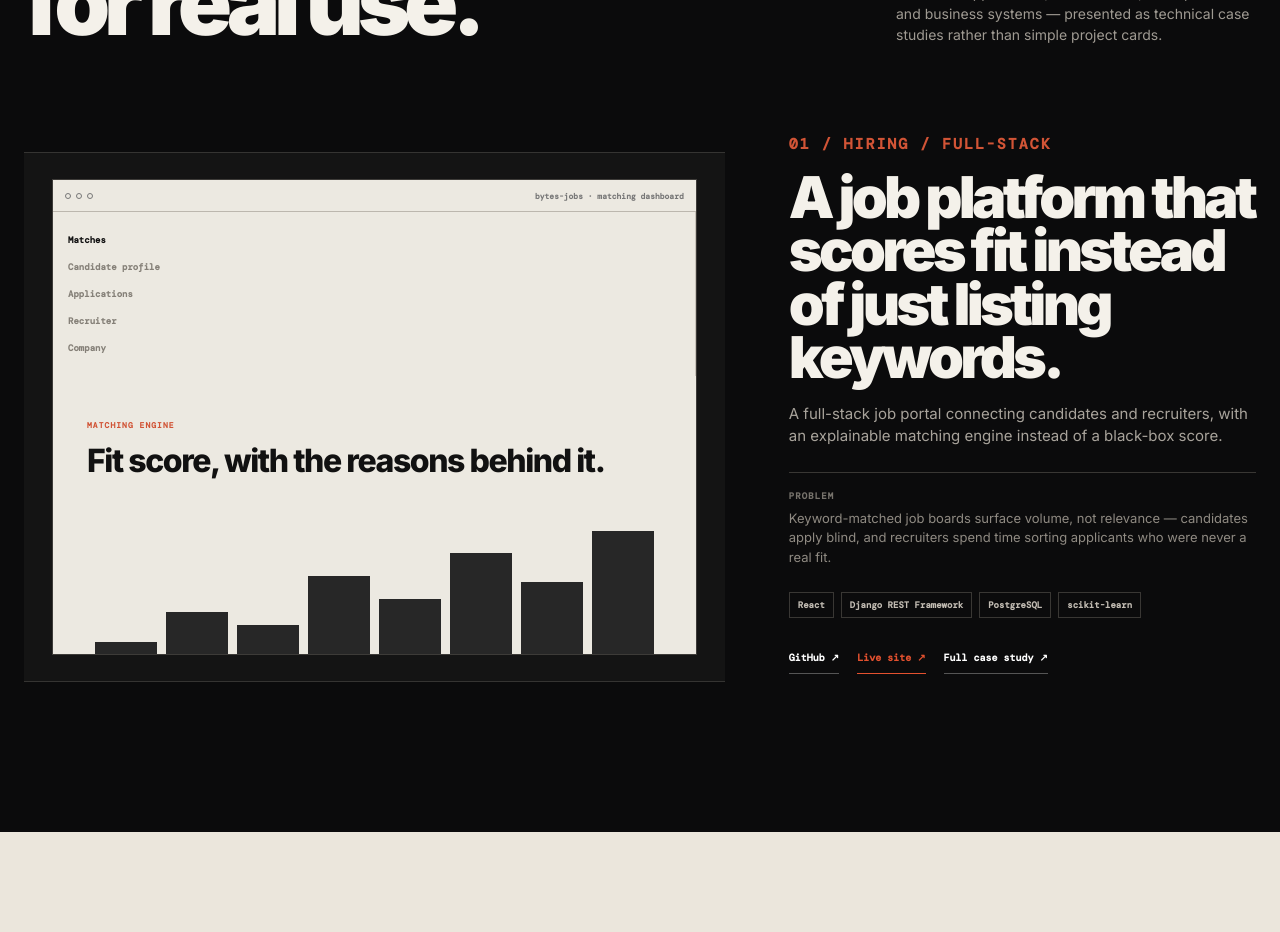
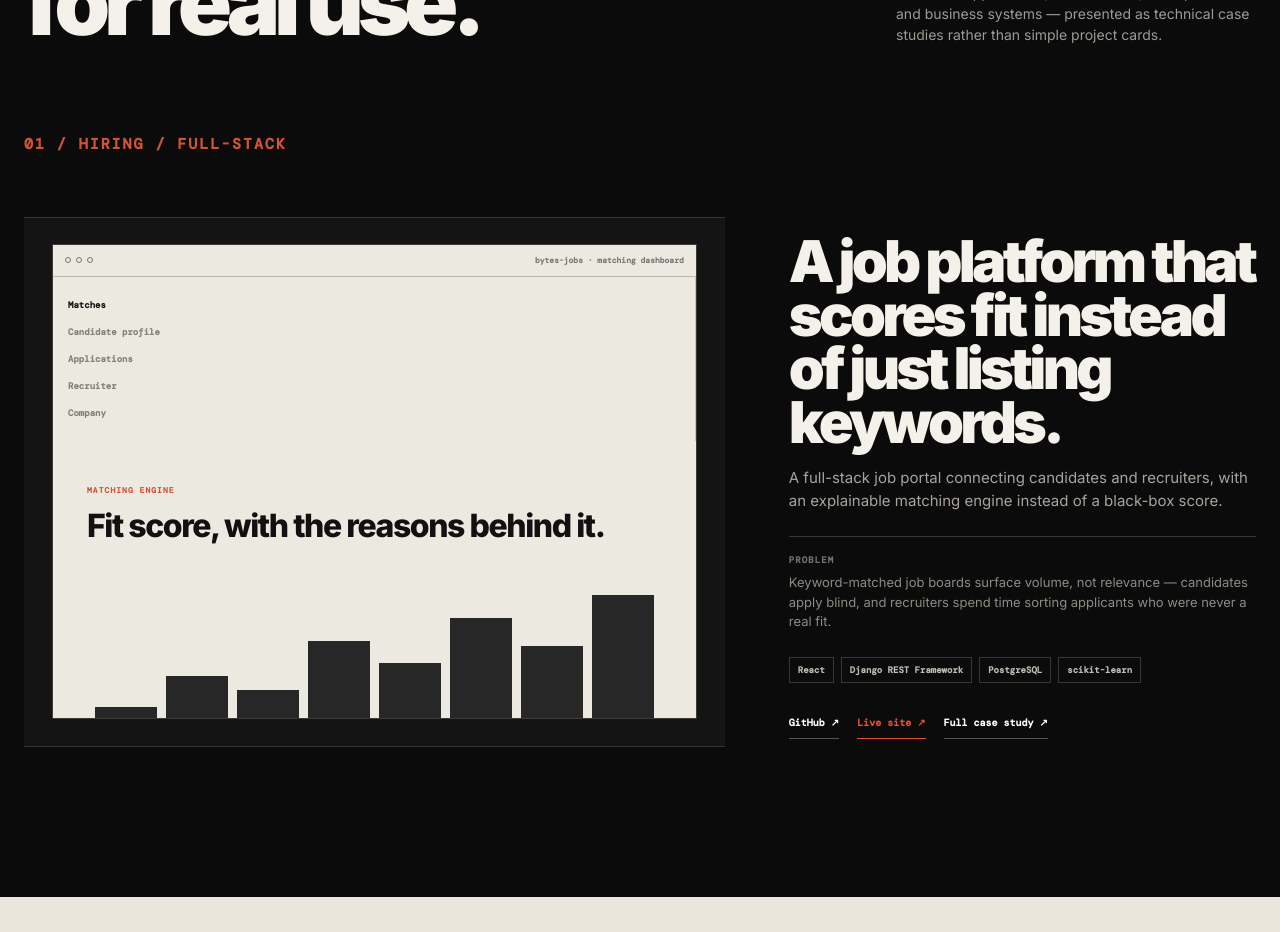
Before and after one commit to xolo177013/Bytes, a React (Vite) app in the folder frontend/: page /work in a window 1280 px wide. Shown: the part 960-1892 px from the top of the page. Built offline with nearby package versions, Linux system fonts and the light colour scheme; a web font is replaced by a local one.

Commit message:
chnage project showing layout

```diff
--- a/frontend/src/pages/Work.jsx
+++ b/frontend/src/pages/Work.jsx
@@ -53,14 +53,16 @@ export default function Work() {
             {projects.map((project, index) => (
               <Reveal key={project.slug}>
                 <article className={`project ${index % 2 ? "reverse" : ""}`}>
+
+                  <div className="project-type">
+                      {project.number} / {project.category}
+                  </div>
+
                   <div className="project-visual">
                     <ProjectPreview project={project} />
                   </div>
 
                   <div className="project-copy">
-                    <div className="project-type">
-                      {project.number} / {project.category}
-                    </div>
 
                     <h2>{project.title}</h2>
 
--- a/frontend/src/styles.css
+++ b/frontend/src/styles.css
@@ -192,6 +192,7 @@ img,svg{max-width:100%}
 .button.alt{background:transparent;color:var(--ink)}
 .button.alt:hover{background:var(--ink);color:var(--paper)}
 .kicker,.section-kicker,.project-type,.hero-stamp,.build-label{font:700 15px/1.2 "DM Mono",monospace;letter-spacing:.13em;text-transform:uppercase}
+.project-type {grid-column: 1 / -1;}
 .kicker{color:var(--accent);display:flex;gap:8px;align-items:center}
 .kicker:before{content:"";width:7px;height:7px;background:var(--accent);border-radius:50%;flex:0 0 auto}
 
```
